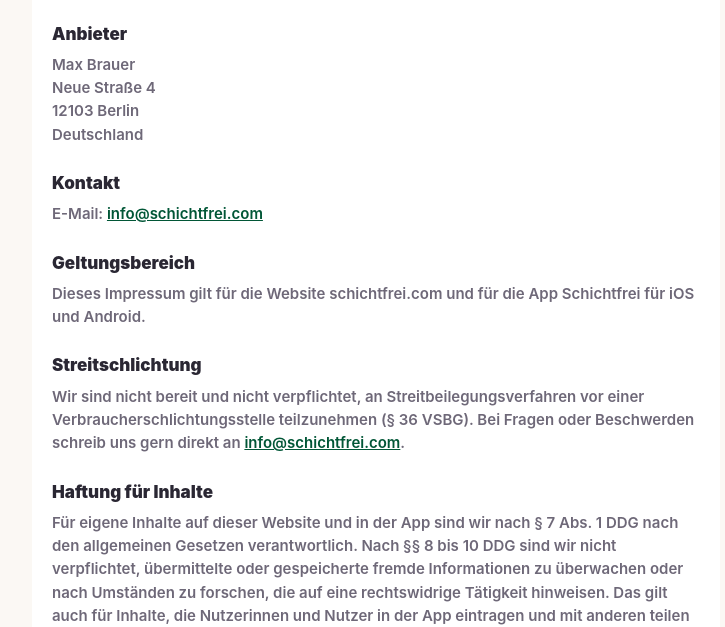
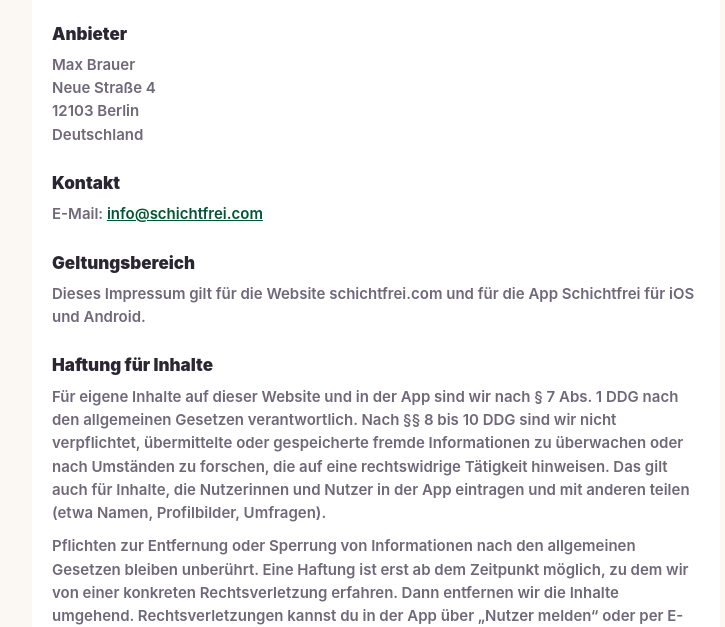
Before and after one commit to Maxbr2021/schichtfrei-site, a plain HTML site: page impressum.html in a window 1280 px wide. Shown: the part 180-807 px from the top of the page, without its empty margins (264-989 px from the left). Drawn offline with Linux system fonts and the light colour scheme.

Commit message:
Impressum: drop the Streitschlichtung section
Co-Authored-By: Claude Opus 5.5 <noreply@anthropic.com>

```diff
--- a/impressum.html
+++ b/impressum.html
@@ -34,9 +34,6 @@
       <h2>Geltungsbereich</h2>
       <p>Dieses Impressum gilt für die Website schichtfrei.com und für die App Schichtfrei für iOS und Android.</p>
 
-      <h2>Streitschlichtung</h2>
-      <p>Wir sind nicht bereit und nicht verpflichtet, an Streitbeilegungsverfahren vor einer Verbraucherschlichtungsstelle teilzunehmen (§ 36 VSBG). Bei Fragen oder Beschwerden schreib uns gern direkt an <a href="mailto:info@schichtfrei.com">info@schichtfrei.com</a>.</p>
-
       <h2>Haftung für Inhalte</h2>
       <p>Für eigene Inhalte auf dieser Website und in der App sind wir nach § 7 Abs. 1 DDG nach den allgemeinen Gesetzen verantwortlich. Nach §§ 8 bis 10 DDG sind wir nicht verpflichtet, übermittelte oder gespeicherte fremde Informationen zu überwachen oder nach Umständen zu forschen, die auf eine rechtswidrige Tätigkeit hinweisen. Das gilt auch für Inhalte, die Nutzerinnen und Nutzer in der App eintragen und mit anderen teilen (etwa Namen, Profilbilder, Umfragen).</p>
       <p>Pflichten zur Entfernung oder Sperrung von Informationen nach den allgemeinen Gesetzen bleiben unberührt. Eine Haftung ist erst ab dem Zeitpunkt möglich, zu dem wir von einer konkreten Rechtsverletzung erfahren. Dann entfernen wir die Inhalte umgehend. Rechtsverletzungen kannst du in der App über „Nutzer melden“ oder per E-Mail mitteilen.</p>
```
